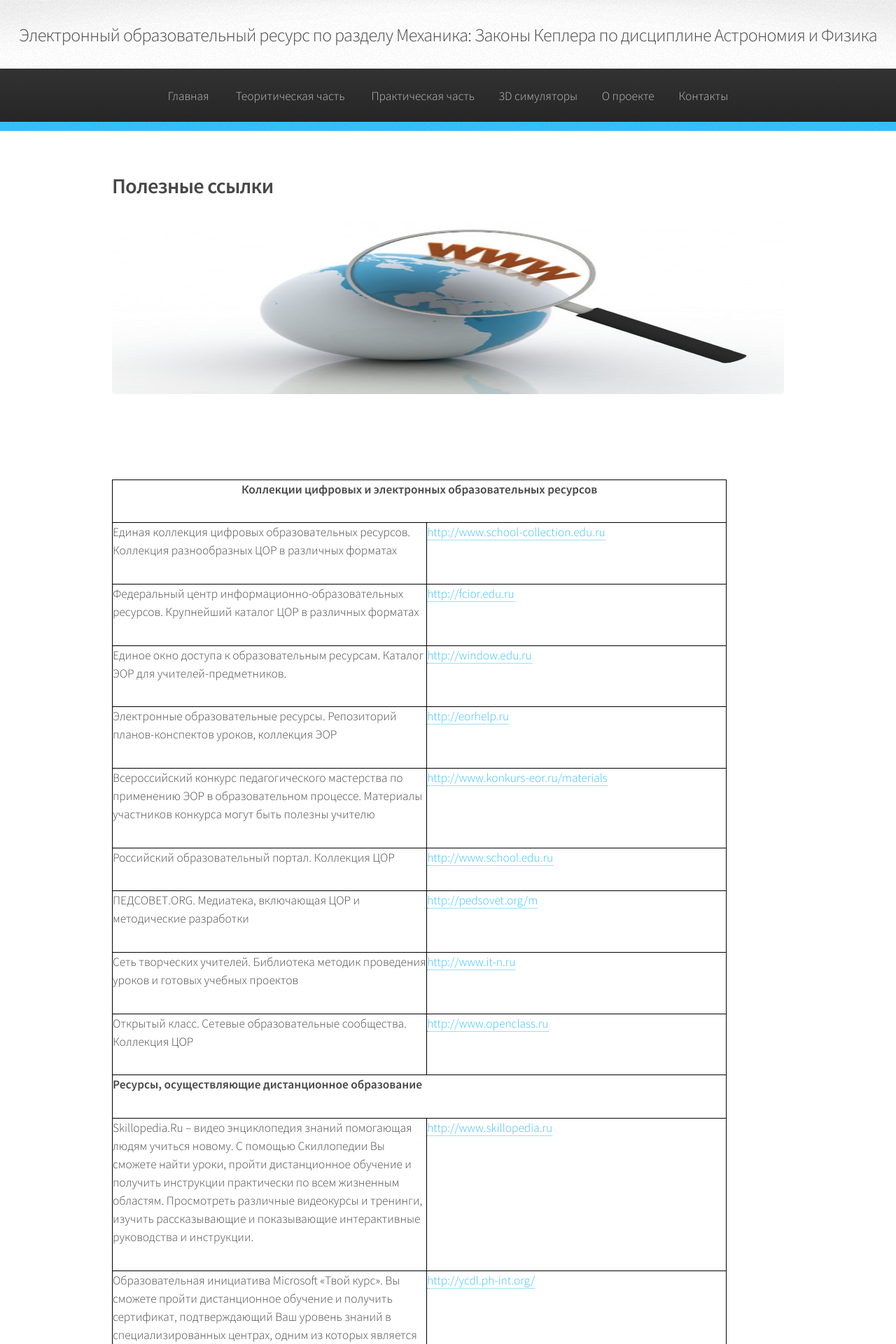
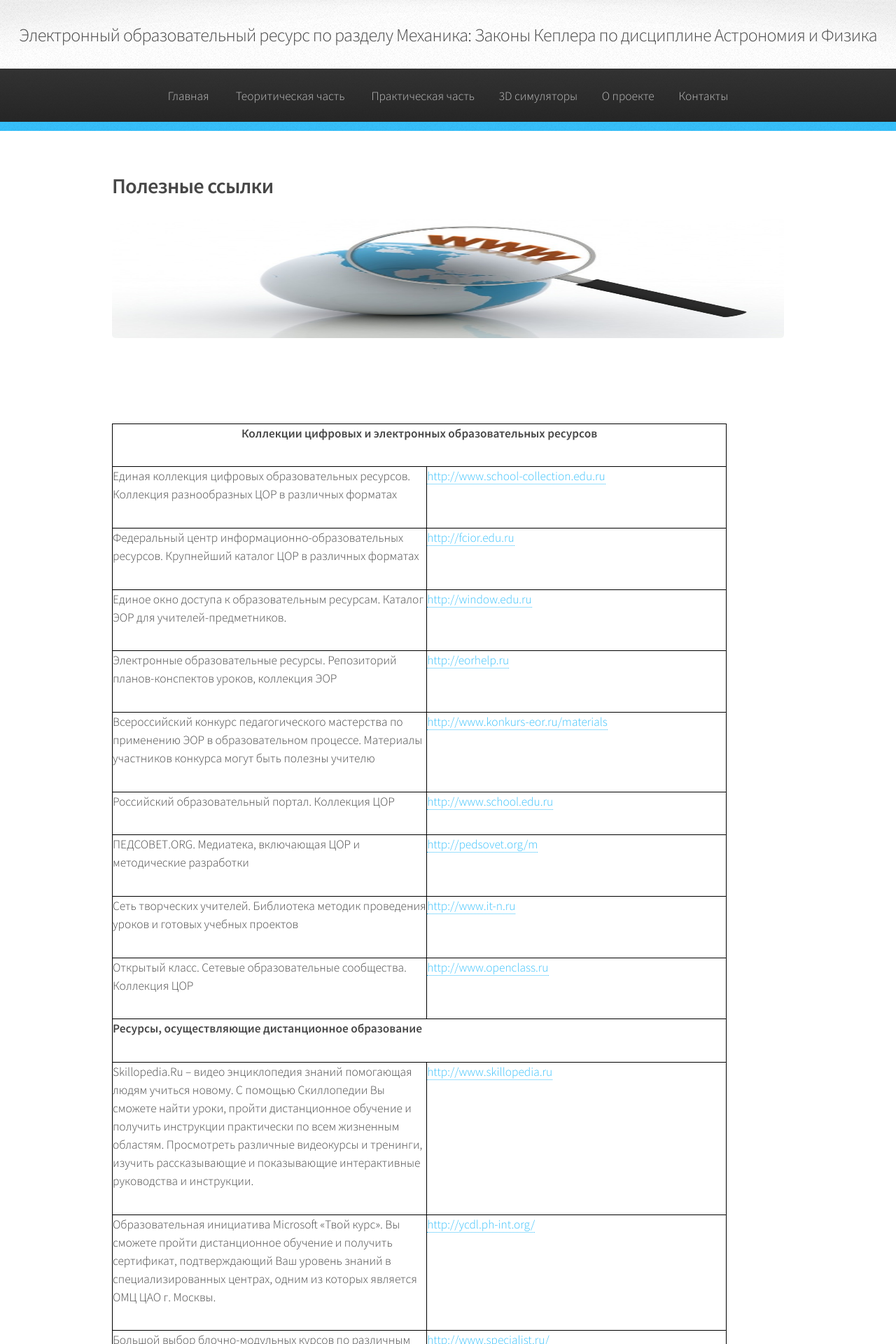
Before and after one commit to VlPop/VlPop.github.io, a Jekyll site: the page built from 1T-P_link.html, in a window 1280 px wide. Shown: the top 1920 px of the page at 70% size. Built offline with Jekyll 4.4.1, drawn with Linux system fonts in a browser that asks for light colours.

Commit message:
Update 1T-P_link.html

```diff
--- a/1T-P_link.html
+++ b/1T-P_link.html
@@ -17,7 +17,7 @@ layout: default
 							<p></p>
 						</header>
 
-						<span class="image featured"><img src="{{ site.baseurl }}/assets/images/ssylki.jpg.jpg" height="250" width="170"  alt="" /></span>
+						<span class="image featured"><img src="{{ site.baseurl }}/assets/images/ssylki.jpg.jpg" height="170" width="150" alt=""/></span>
 
 						</head>
 
```
